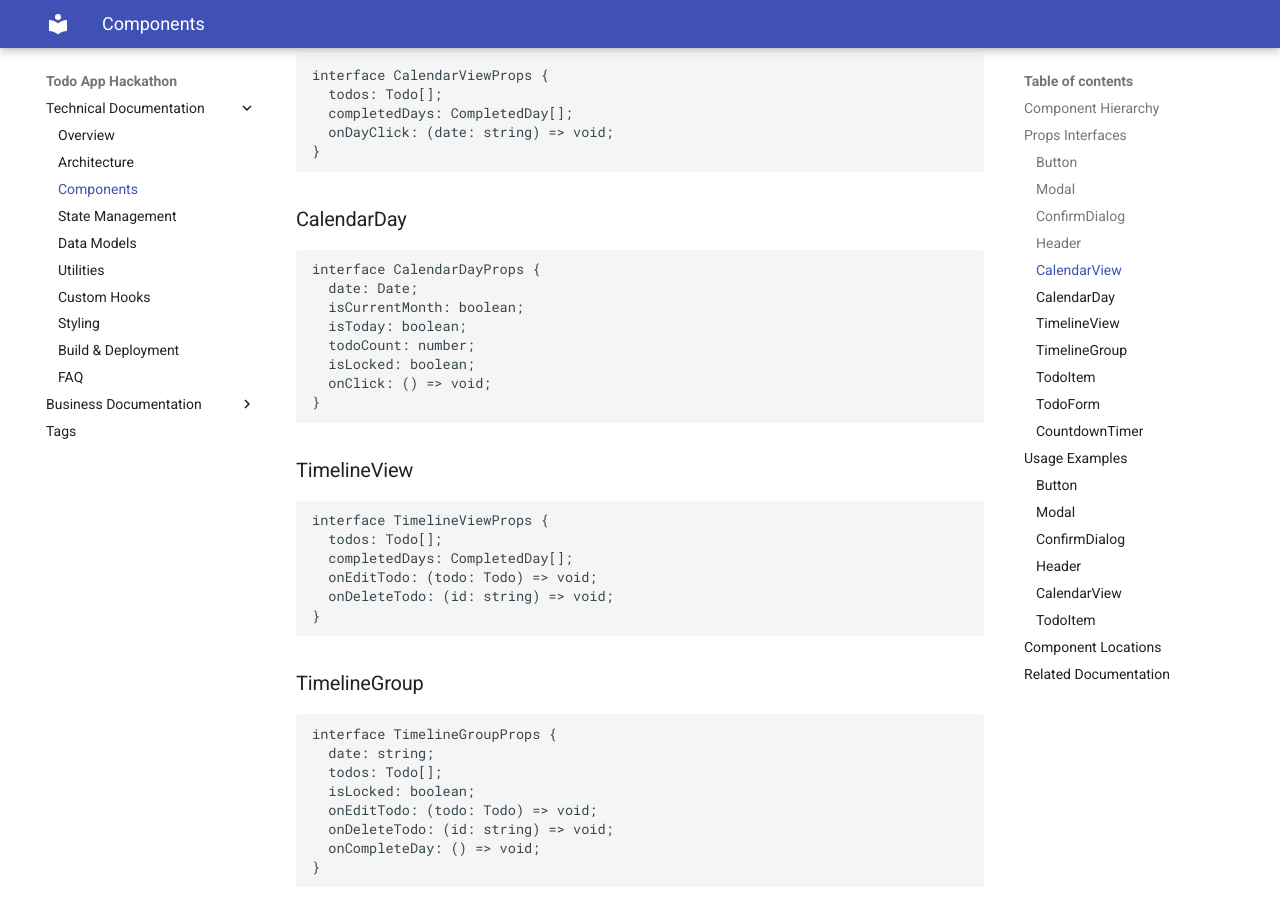
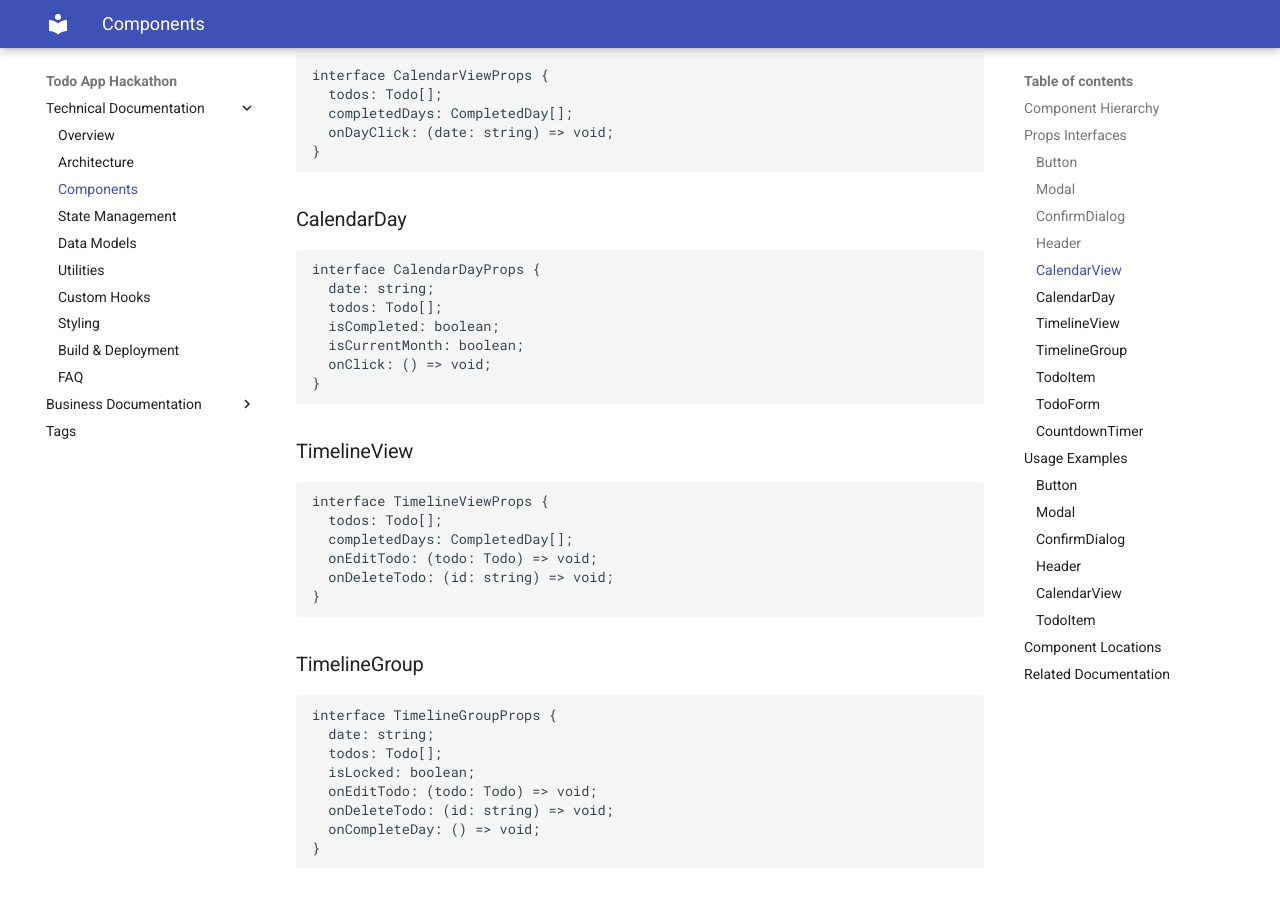
Before and after one commit to rorkainos/AIHackathon, an MkDocs documentation site: the page built from docs/docs/technical/components.md, in a window 1280 px wide and 900 px high, scrolled down 1675 px. Built offline with MkDocs 1.6.1 and Material for MkDocs 9.7.7, drawn with Linux system fonts in a browser that asks for light colours.

Commit message:
update documentation

````diff
--- a/docs/docs/technical/components.md
+++ b/docs/docs/technical/components.md
@@ -96,11 +96,10 @@ interface CalendarViewProps {
 
 ```typescript
 interface CalendarDayProps {
-  date: Date;
+  date: string;
+  todos: Todo[];
+  isCompleted: boolean;
   isCurrentMonth: boolean;
-  isToday: boolean;
-  todoCount: number;
-  isLocked: boolean;
   onClick: () => void;
 }
 ```
````
Also changed, not shown: docs/docs/business/views/calendar.md (+7 -3 lines), docs/docs/technical/faq.md (+8 -0 lines).
